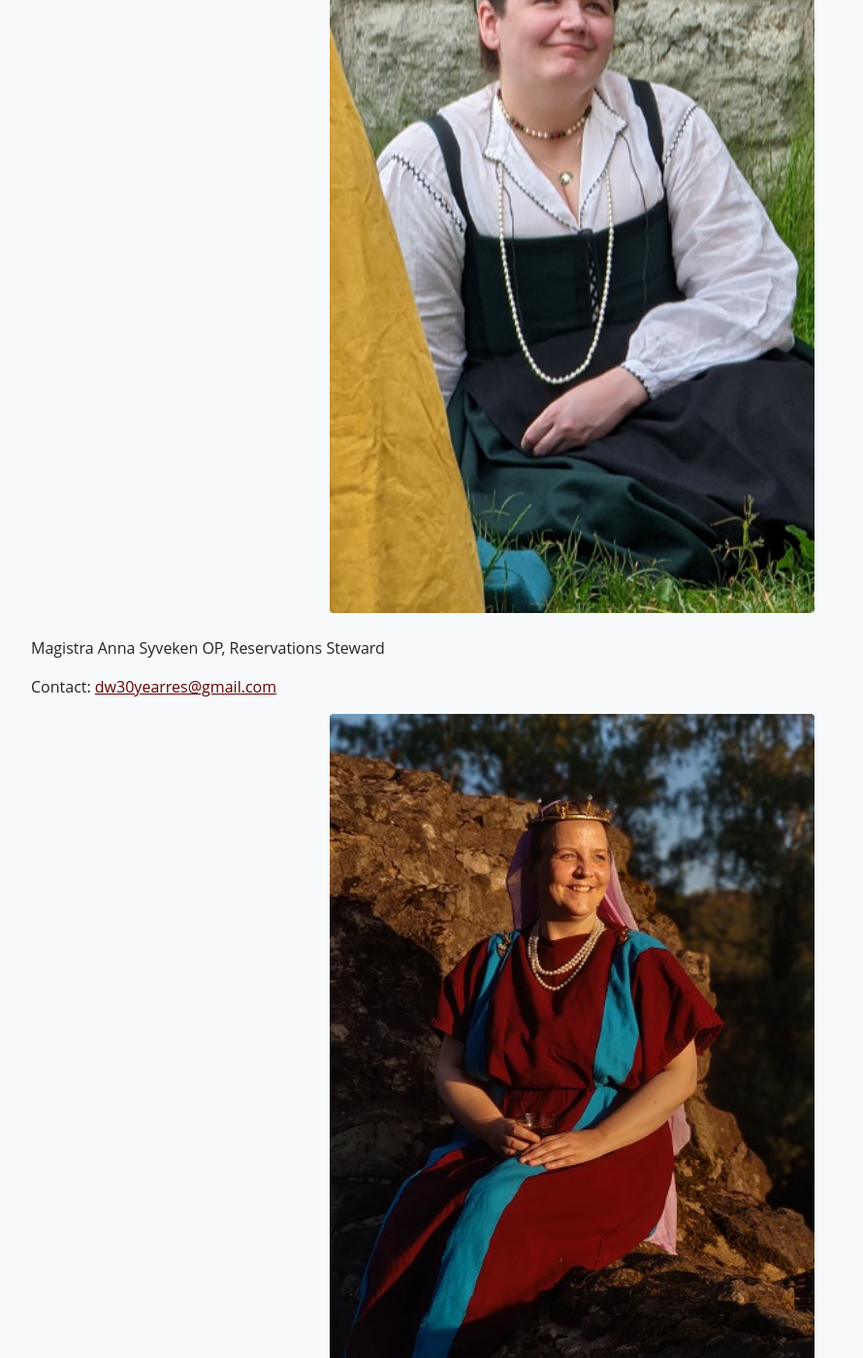
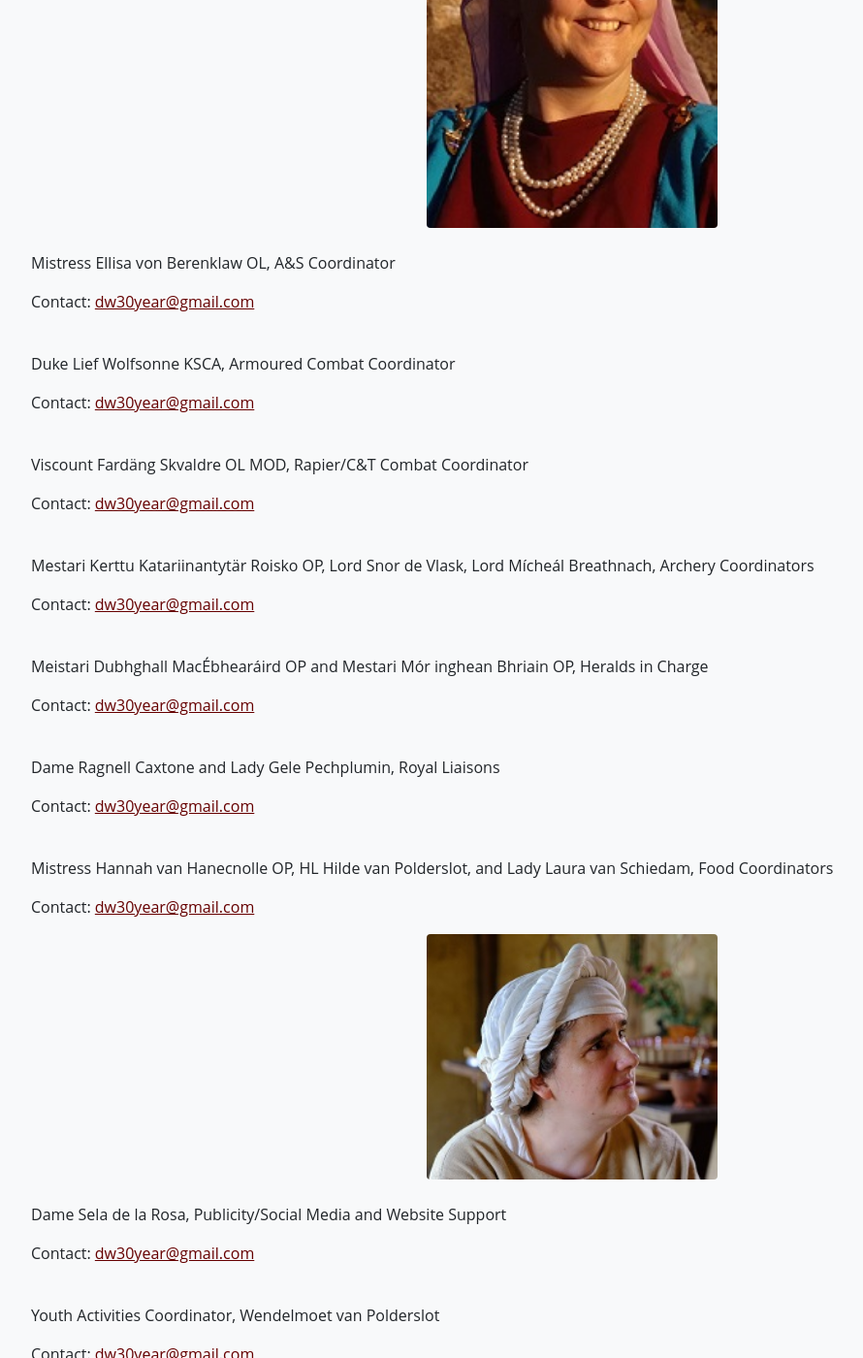
Before and after one commit to drachenwald/dw-30-year, a Jekyll site: the page built from eventstaff/index.md, in a window 1280 px wide and 1400 px high, scrolled down 1444 px. Shown: the whole window at 97% size, without its empty margins (50-940 px from the left). Built offline with Jekyll 4.4.1, drawn with Linux system fonts in a browser that asks for light colours; some web fonts are replaced; some of the changed text lies outside the part shown.

Commit message:
event staff new photos

```diff
--- a/eventstaff/index.md
+++ b/eventstaff/index.md
@@ -6,14 +6,14 @@ Mistress Mariken van Oostbroeck OP, Event Steward
 <br>
 Contact: [dw30year@gmail.com](mailto:dw30year@gmail.com)
 <div class="text-center">
-  <img src="marieke.jpg" width="500" class="rounded" alt="Mariken photo">
+  <img src="marieke.jpg" width="300" class="rounded" alt="Mariken photo">
 </div>
 <br>
 Maestra Victoria Piera Rosselli OP OL, Event Steward
 
 Contact: [dw30year@gmail.com](mailto:dw30year@gmail.com)
 <div class="text-center">
-  <img src="victoria.PNG" width="500" class="rounded" alt="Victoria photo">
+  <img src="victoria.PNG" width="300" class="rounded" alt="Victoria photo">
 </div>
 <br>
 Magistra Anna Syveken OP, Reservations Steward
@@ -21,5 +21,58 @@ Magistra Anna Syveken OP, Reservations Steward
 Contact: [dw30yearres@gmail.com](mailto:dw30yearres@gmail.com)
 <br>
 <div class="text-center">
-  <img src="anna.jpg" width="500" class="rounded" alt="Anna photo">
+  <img src="anna.jpg" width="300" class="rounded" alt="Anna photo">
 </div>
+<br>
+Mistress Ellisa von Berenklaw OL, A&S Coordinator
+
+Contact: [dw30year@gmail.com](mailto:dw30year@gmail.com)
+
+<br>
+Duke Lief Wolfsonne KSCA, Armoured Combat Coordinator
+
+Contact: [dw30year@gmail.com](mailto:dw30year@gmail.com)
+
+<br>
+Viscount Fardäng Skvaldre OL MOD, Rapier/C&T Combat Coordinator
+
+Contact: [dw30year@gmail.com](mailto:dw30year@gmail.com)
+
+<br>
+Mestari Kerttu Katariinantytär Roisko OP, Lord Snor de Vlask, Lord Mícheál Breathnach, Archery Coordinators
+
+Contact: [dw30year@gmail.com](mailto:dw30year@gmail.com)
+
+<br>
+Meistari Dubhghall MacÉbhearáird OP and Mestari Mór inghean Bhriain OP, Heralds in Charge
+
+Contact: [dw30year@gmail.com](mailto:dw30year@gmail.com)
+
+<br>
+Dame Ragnell Caxtone and Lady Gele Pechplumin, Royal Liaisons
+
+Contact: [dw30year@gmail.com](mailto:dw30year@gmail.com)
+
+<br>
+Mistress Hannah van Hanecnolle OP, HL Hilde van Polderslot, and Lady Laura van Schiedam, Food Coordinators
+
+Contact: [dw30year@gmail.com](mailto:dw30year@gmail.com)
+
+<div class="text-center">
+  <img src="hilde.jpg" width="300" class="rounded" alt="Hilde photo">
+</div>
+
+<br>
+Dame Sela de la Rosa, Publicity/Social Media and Website Support
+
+Contact: [dw30year@gmail.com](mailto:dw30year@gmail.com)
+
+<br>
+Youth Activities Coordinator, Wendelmoet van Polderslot
+
+Contact: [dw30year@gmail.com](mailto:dw30year@gmail.com)
+
+<br>
+Katherine of Polderslot, Merchant/Market Liaison
+
+Contact: [dw30year@gmail.com](mailto:dw30year@gmail.com)
```
Also changed, not shown: eventstaff/Fardang.jpg (added), eventstaff/anna.jpg, eventstaff/hilde.jpg (added), eventstaff/marieke.jpg, eventstaff/micheal.png (added), eventstaff/ragnell.jpg (added), eventstaff/victoria.PNG.
